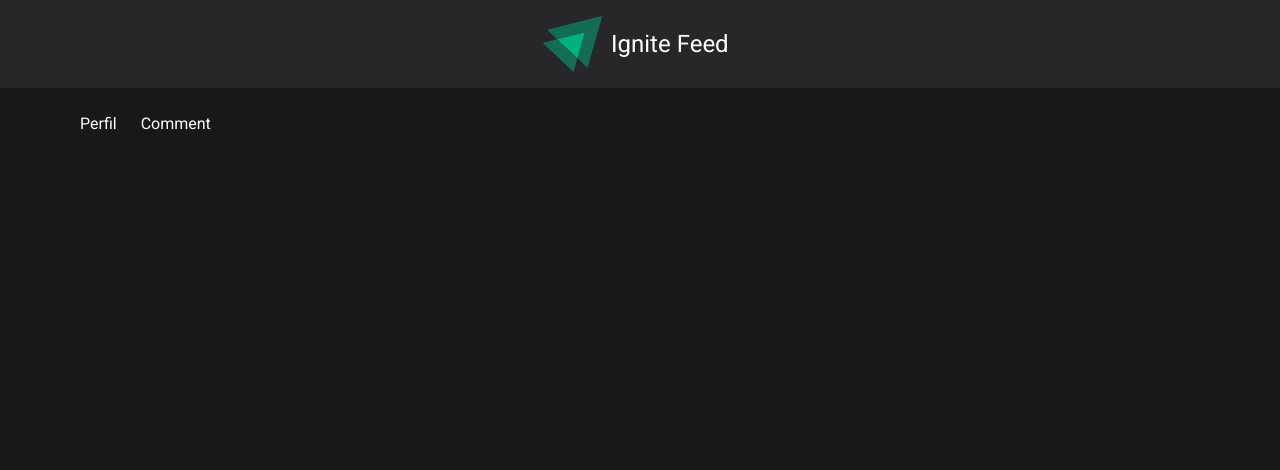
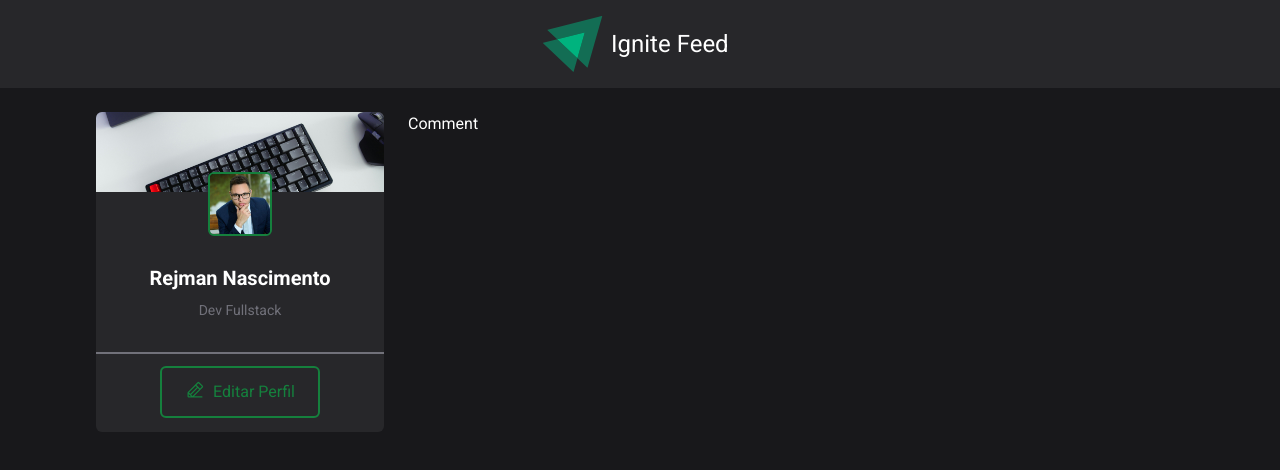
Before and after one commit to rejmann/ignite-feed, a React (Vite) app: page / in a window 1280 px wide. Shown: the top 470 px of the page. Built offline with nearby package versions, Linux system fonts and the light colour scheme.

Commit message:
feat: componente Profiler

```diff
--- a/src/components/Container.jsx
+++ b/src/components/Container.jsx
@@ -3,7 +3,7 @@ import Profiler from "./Container/Profiler";
 
 export default function Container() {
   return (
-    <div className="container pt-6 px-20 flex gap-6">
+    <div className="container pt-6 px-24 flex gap-6">
       <Profiler />
       <Comment />
     </div>
--- a/src/components/Container/Profiler.jsx
+++ b/src/components/Container/Profiler.jsx
@@ -1,5 +1,34 @@
+import { PencilLine } from '@phosphor-icons/react'
+import profilerBackgroundImg from './../../assets/img/profiler-background.jpg'
+import profilerImg from './../../assets/img/profiler.jpeg'
+
 export default function Profiler() {
   return (
-    <div>Perfil</div>
+    <aside className="w-72 h-80 rounded-md bg-zinc-800">
+      <div className="h-20 w-full overflow-hidden">
+        <img
+          className="rounded-md border-0"
+          src={profilerBackgroundImg}
+          alt="Plano de Fundo"
+        />
+      </div>
+      <div className="flex flex-col justify-center items-center gap-2 mb-8">
+        <img
+          className="w-16 relative bottom-5 border-2 border-green-700 rounded-md"
+          src={profilerImg}
+          alt="Foto de Perfil"
+        />
+        <p className="text-xl">
+          <strong>Rejman Nascimento</strong>
+        </p>
+        <p className="text-sm text-zinc-500">Dev Fullstack</p>
+      </div>
+      <div className="border-t-2 border-zinc-500 flex justify-center items-center">
+        <button className="profiler-button">
+          <PencilLine size={20} />
+          Editar Perfil
+        </button>
+      </div>
+    </aside>
   )
 }
--- a/src/global.css
+++ b/src/global.css
@@ -12,3 +12,7 @@ body, input, textarea, button {
     font-family: 'Roboto', sans-serif;
     font-weight: 400;
 }
+
+.profiler-button {
+    @apply m-3 p-3 w-40 rounded-md border-2 border-green-700 text-green-700 hover:text-white hover:bg-green-700 flex justify-center items-stretch gap-2
+}
```
Also changed, not shown: src/assets/img/profiler-background.jpg (added), src/assets/img/profiler.jpeg (added).
